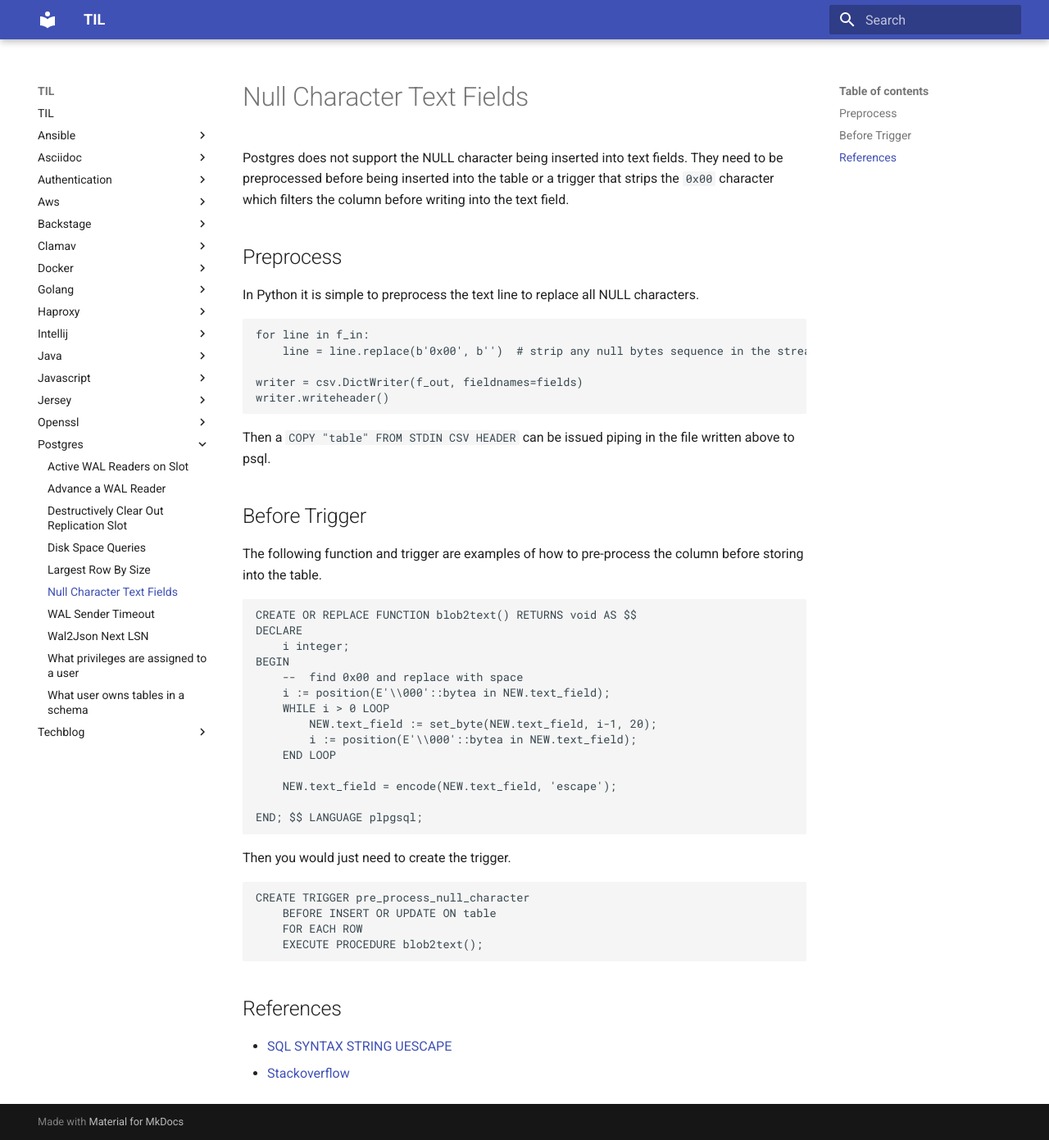
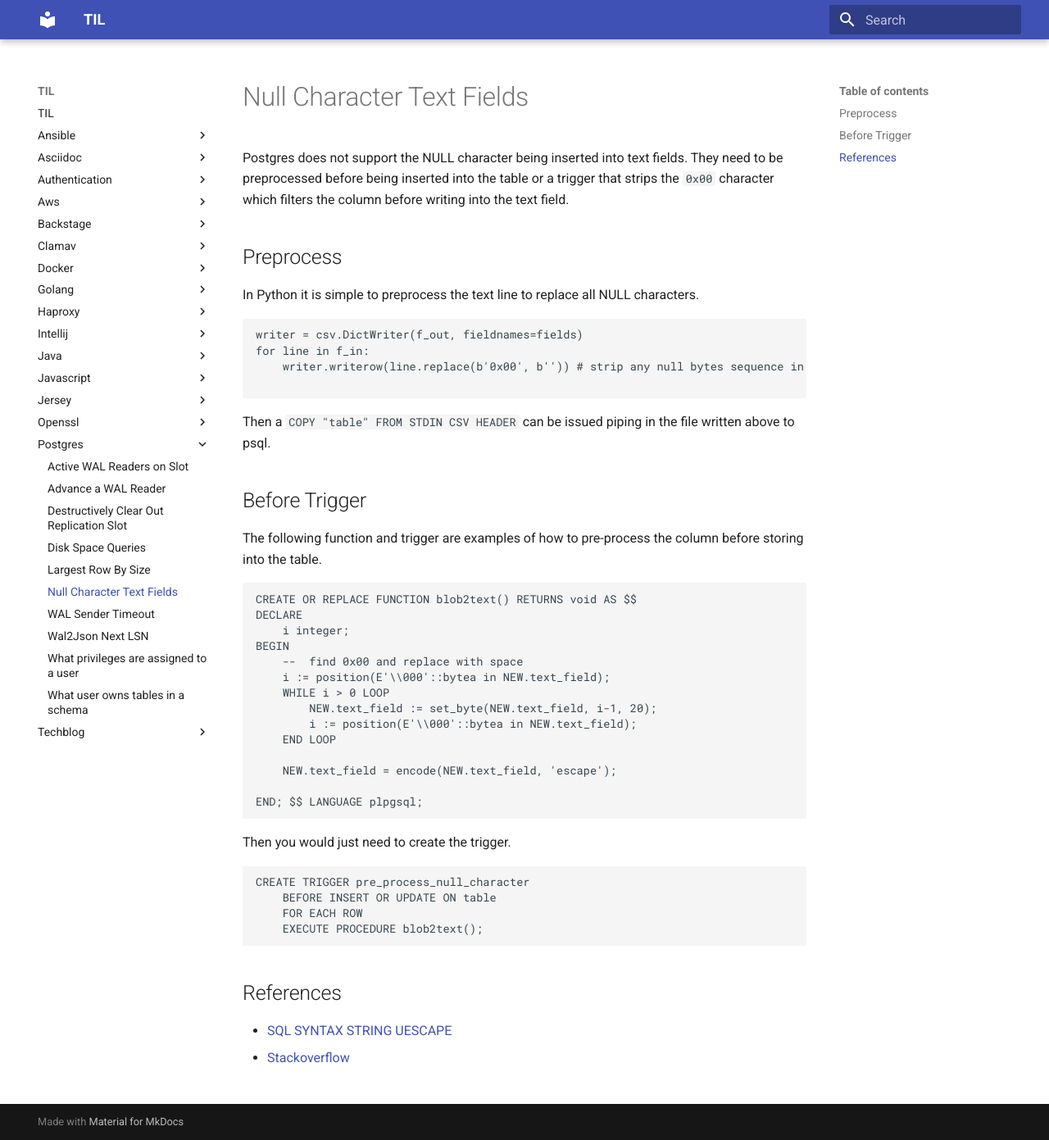
Before and after one commit to jmoney/til, an MkDocs documentation site: the page built from markdown/postgres/null-character-text-fields.md, in a window 1280 px wide and 1391 px high. Shown: the whole window at 82% size. Built offline with MkDocs 1.6.1 and Material for MkDocs 9.7.7, drawn with Linux system fonts in a browser that asks for light colours.

Commit message:
preprocess changes

````diff
--- a/markdown/postgres/null-character-text-fields.md
+++ b/markdown/postgres/null-character-text-fields.md
@@ -7,11 +7,10 @@ Postgres does not support the NULL character being inserted into text fields.  T
 In Python it is simple to preprocess the text line to replace all NULL characters.
 
 ```python
+writer = csv.DictWriter(f_out, fieldnames=fields)
 for line in f_in:
-    line = line.replace(b'0x00', b'')  # strip any null bytes sequence in the stream file
+    writer.writerow(line.replace(b'0x00', b'')) # strip any null bytes sequence in the stream file and write the row
 
-writer = csv.DictWriter(f_out, fieldnames=fields)
-writer.writeheader()
 ```
 
 Then a `COPY "table" FROM STDIN CSV HEADER` can be issued piping in the file written above to psql.
````
